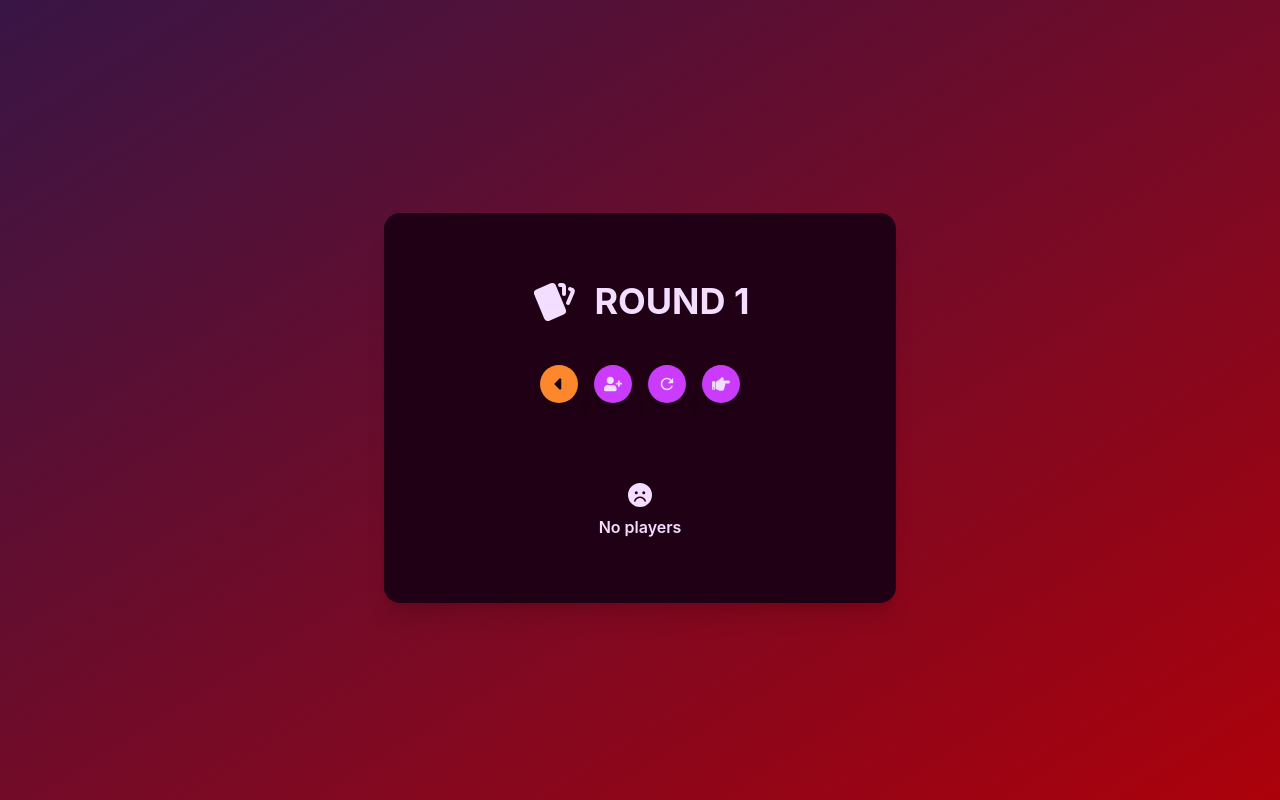
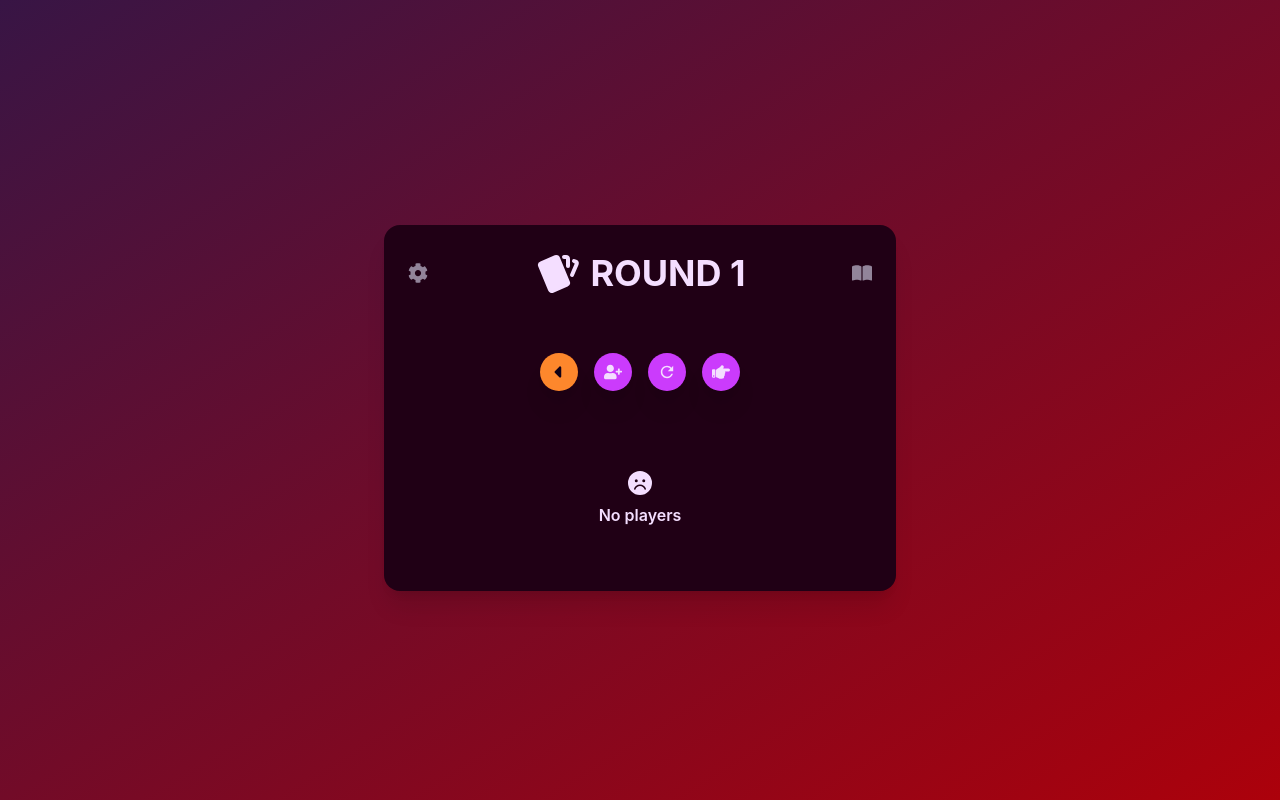
Before and after one commit to RevenantEverest/RummyScorer, a React (Vite) app: page /game in a window 1280 px wide. Built offline with nearby package versions, Linux system fonts and the light colour scheme.

Commit message:
Pass settings down to PlayerList in Game page

```diff
--- a/src/components/Player/PlayerList.tsx
+++ b/src/components/Player/PlayerList.tsx
@@ -1,19 +1,25 @@
-import type { Player } from '@@types/gameState';
+import type { Player, Settings } from '@@types/gameState';
 
 import { FaFaceFrown } from 'react-icons/fa6';
 import PlayerListCard from './PlayerListCard';
 
 export interface PlayerListProps {
-    players: Player[]
+    players: Player[],
+    settings: Settings
 };
 
-function PlayerList({ players }: PlayerListProps) {
+function PlayerList({ players, settings }: PlayerListProps) {
 
     const renderPlayers = () => {
         const playerSort = [...players].sort((a, b) => b.score - a.score);
 
         const Players = playerSort.map((player, index) => (
-            <PlayerListCard key={`player-${index}`} player={player} rank={index + 1} />
+            <PlayerListCard
+                key={`player-${index}`}
+                player={player}
+                rank={index + 1}
+                settings={settings}
+            />
         ));
 
         if(Players.length > 0) {
--- a/src/routes/game/index.lazy.tsx
+++ b/src/routes/game/index.lazy.tsx
@@ -2,10 +2,10 @@ import type { RootState } from '@@store/index';
 
 import { Link, createLazyFileRoute } from '@tanstack/react-router';
 import { useSelector } from 'react-redux';
-import { TbCardsFilled } from 'react-icons/tb';
 import { FaCaretLeft } from 'react-icons/fa6';
 
 import { Layout, Card, Tooltip, Button } from '@@components/Common';
+import RoundHeader from '@@components/Game/RoundHeader';
 import AddPlayer from '@@components/Player/AddPlayer';
 import PlayerList from '@@components/Player/PlayerList';
 import NextRound from '@@components/Game/NextRound';
@@ -23,14 +23,11 @@ function Game() {
         <Layout main className="bg-gradient-to-br from-card to-secondary lg:px-96 !pt-4 justify-center pb-10 md:pb-0">
             <div className="z-10 w-full">
                 <Card className="bg-card-light">
+                    <RoundHeader round={gameState.round} />
                     <div className="flex flex-col gap-5 md:gap-10 items-center justify-center md:px-20 md:py-10">
-                        <div className="flex gap-4 items-center">
-                            <TbCardsFilled className="text-5xl" />
-                            <h1 className="text-4xl uppercase font-bold">Round {gameState.round}</h1>
-                        </div>
                         <div className="flex gap-4 justify-center">
                             <Link to="/">
-                                <Tooltip content="Go Home" placement="left">
+                                <Tooltip className="hidden md:block" content="Go Home" placement="left">
                                     <Button color="accent" className="py-3 rounded-full shadow-xl">
                                         <FaCaretLeft className="text-lg absolute" />
                                     </Button>
@@ -41,7 +38,7 @@ function Game() {
                             <NextRound players={gameState.players} />
                         </div>
                         <div className="w-full">
-                            <PlayerList players={gameState.players} />
+                            <PlayerList players={gameState.players} settings={gameState.settings} />
                         </div>
                     </div>
                 </Card>
```
